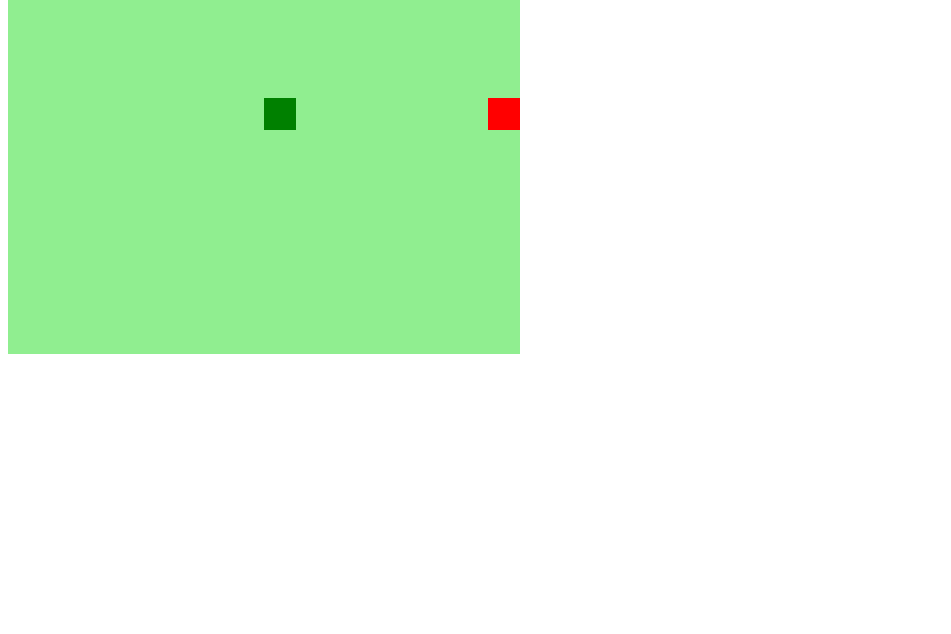
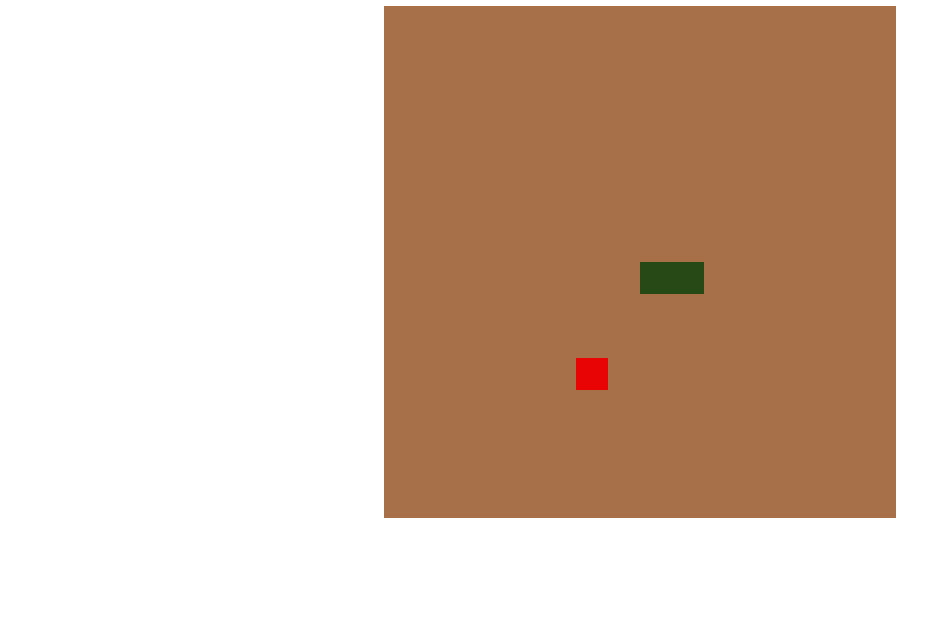
Before and after one commit to WillianFarias/snake-game-js, a plain HTML site: page index.html in a window 1280 px wide. Shown: the part 166-800 px from the top of the page, without its empty margins (0-951 px from the left). Drawn offline with Linux system fonts and the light colour scheme.

Commit message:
projeto finalizado

```diff
--- a/index.html
+++ b/index.html
@@ -10,7 +10,7 @@
   <title>Snake Game</title>
 </head>
 <body>
-
+  <h1>Snake Game</h1>
   <!--Elemento para trabalhar com a parte gráfica-->
   <canvas id="snake" width="512" height="512"></canvas>
 </body>
--- a/js/script.js
+++ b/js/script.js
@@ -20,20 +20,21 @@ let food = {
 }
 
 function criarBG() {
-  context.fillStyle = "lightgreen";
+  context.fillStyle = "#A77048";
+
   //desenhando retangolo
   context.fillRect(0, 0, 16 * box, 16 * box);
 }
 
 function criarCobrinha() {
   for (let i = 0; i < snake.length; i++) {
-    context.fillStyle = "green";
+    context.fillStyle = "#274915";
     context.fillRect(snake[i].x, snake[i].y, box, box);
   }
 }
 
 function drawFood() {
-  context.fillStyle = "red";
+  context.fillStyle = "#E80404";
   context.fillRect(food.x, food.y, box, box);
 }
 
@@ -52,7 +53,7 @@ function iniciarJogo() {
   if (snake[0].y > 15 * box && direction === "down") snake[0].y = 0;
   if (snake[0].y < 0 && direction === "up") snake[0].y = 15 * box;
 
-  for (let i = 0; i < snake.length; i++) {
+  for (let i = 1; i < snake.length; i++) {
     if (snake[0].x === snake[i].x && snake[0].y === snake[i].y) {
       clearInterval(jogo);
       alert('Game Over');
--- a/style/style.css
+++ b/style/style.css
@@ -0,0 +1,21 @@
+body {
+  height: 95vh;
+  width: 95;
+  display: flex;
+  justify-content: center;
+  align-items: center;
+  flex-direction: column;
+}
+
+h1 {
+  color: rgb(39, 73, 21);
+}
+
+h3 {
+  height: 1px;
+  width: 1px;
+  display: flex;
+  justify-content: center;
+  align-items: center;
+  flex-direction: column;
+}
```
